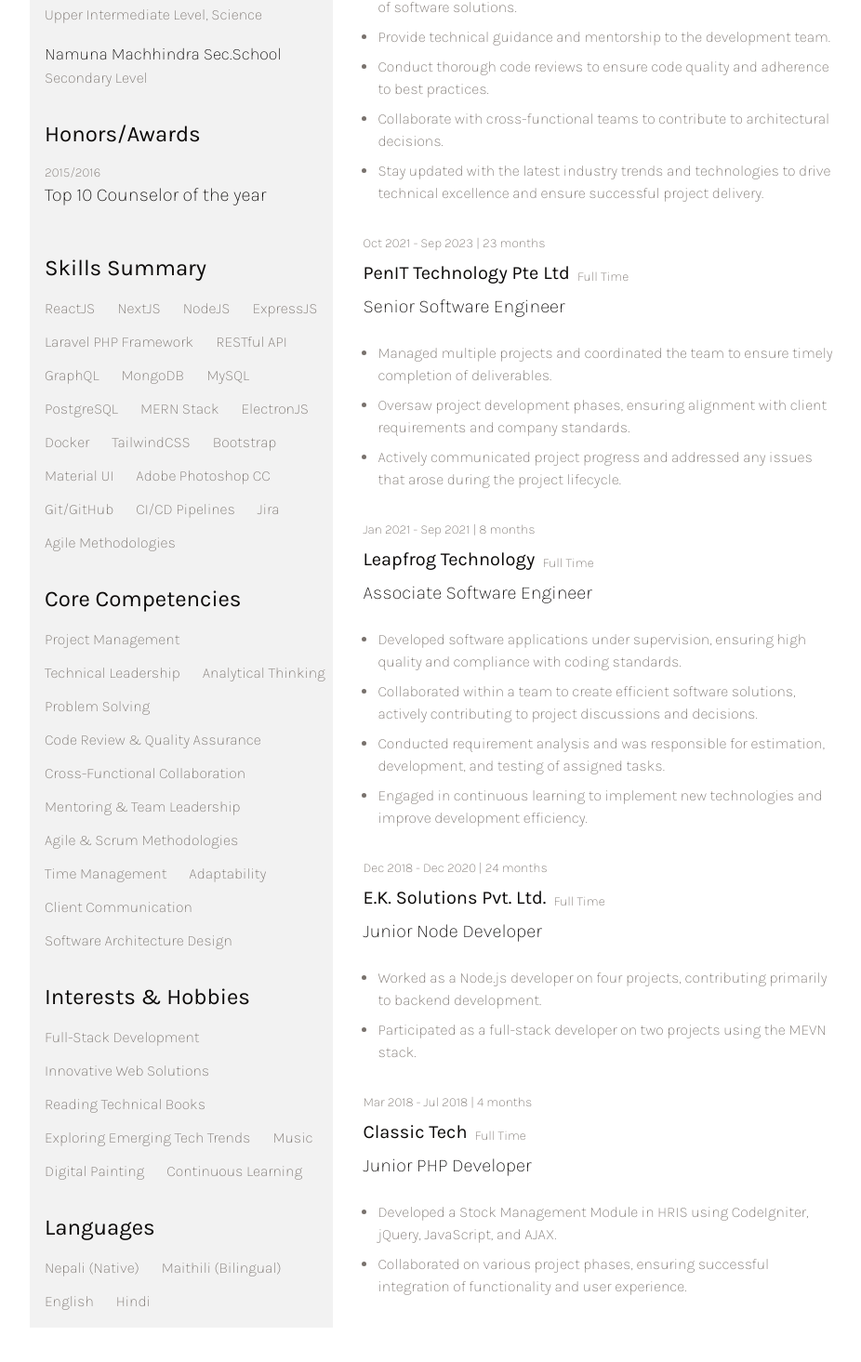
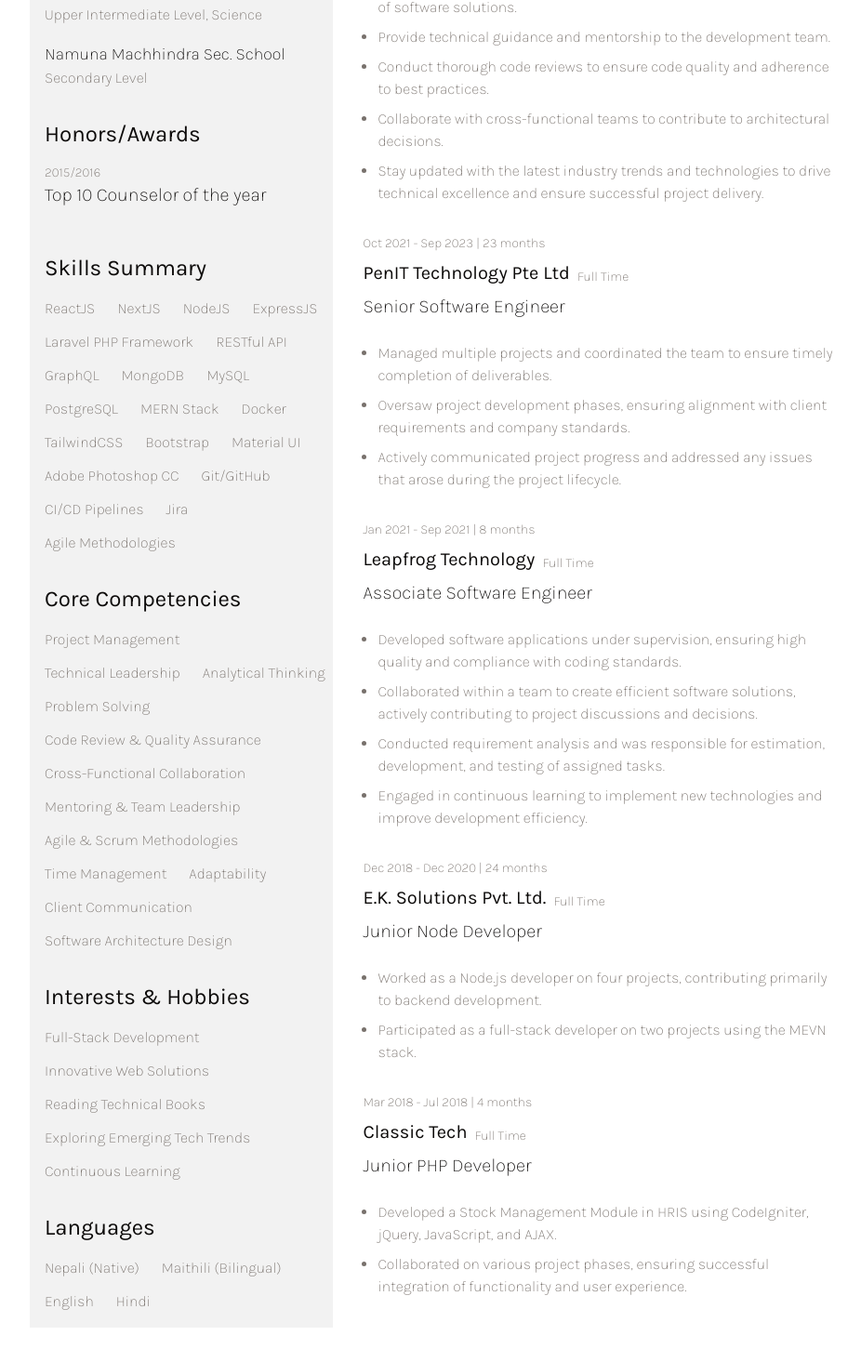
Before and after one commit to mukeshkarna/my-portfolio, a Next.js app: page /resume in a window 1280 px wide. Shown: the part 892-2357 px from the top of the page at 93% size, without its empty margins (176-1102 px from the left). Built offline with nearby package versions, Linux system fonts and the light colour scheme.

Commit message:
update contents

```diff
--- a/src/app/resume/resume.tsx
+++ b/src/app/resume/resume.tsx
@@ -31,7 +31,6 @@ export function Resume() {
     "MySQL",
     "PostgreSQL",
     "MERN Stack",
-    "ElectronJS",
     "Docker",
     "TailwindCSS",
     "Bootstrap",
@@ -63,8 +62,6 @@ export function Resume() {
     "Innovative Web Solutions",
     "Reading Technical Books",
     "Exploring Emerging Tech Trends",
-    "Music",
-    "Digital Painting",
     "Continuous Learning",
   ]
 
--- a/src/config/education.ts
+++ b/src/config/education.ts
@@ -12,7 +12,7 @@ export const education = [
   },
   {
     level: "Secondary Level",
-    institute: "Namuna Machhindra Sec.School",
+    institute: "Namuna Machhindra Sec. School",
     year: "2002-2009",
   },
 ]
```
